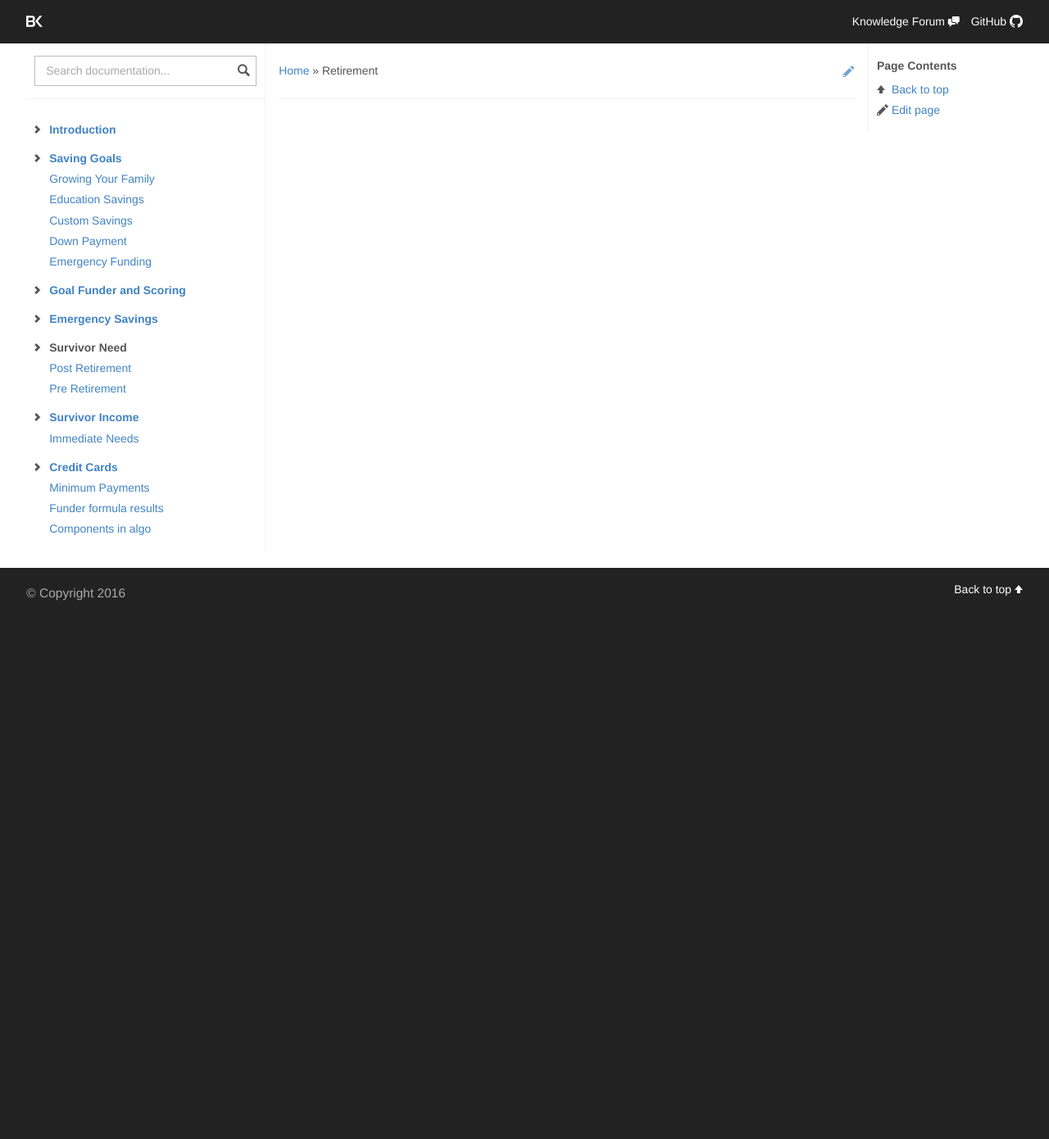
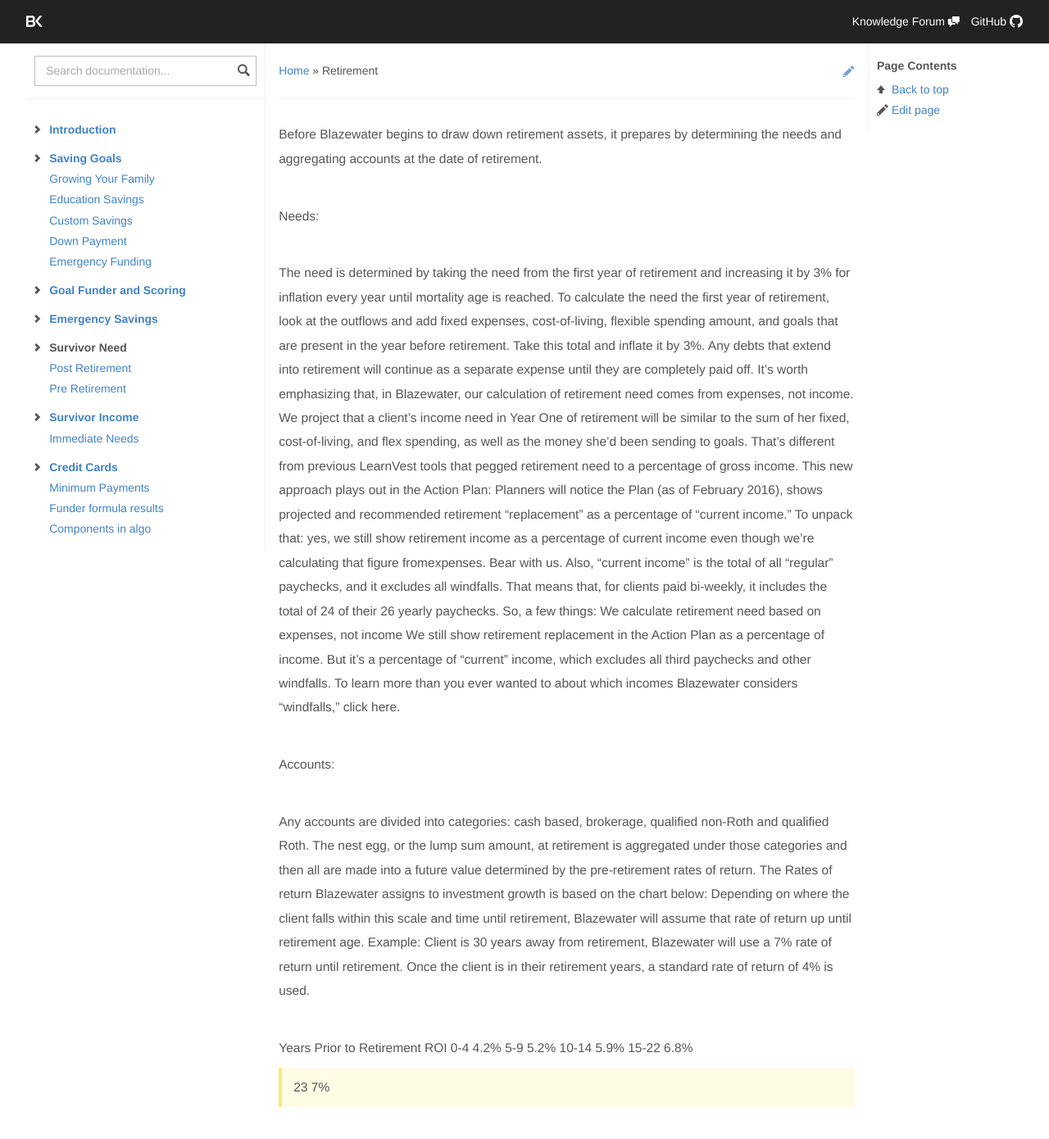
Before and after one commit to skoroth-kw/dockit, a Jekyll site: the page built from retirement/index.md, in a window 1280 px wide and 1400 px high. Shown: the top 1390 px of the window at 82% size. Built offline with Jekyll 4.4.1, drawn with Linux system fonts in a browser that asks for light colours; nearby versions of some CDN libraries; some of the changed text lies outside the part shown.

Commit message:
Updated index.md

```diff
--- a/retirement/index.md
+++ b/retirement/index.md
@@ -3,3 +3,54 @@
 title: Retirement
 published: true
 ---
+Before Blazewater begins to draw down retirement assets, it prepares by determining the needs and aggregating accounts at the date of retirement.
+
+Needs:
+
+The need is determined by taking the need from the first year of retirement and increasing it by 3% for inflation every year until mortality age is reached. To calculate the need the first year of retirement, look at the outflows and add fixed expenses, cost-of-living, flexible spending amount, and goals that are present in the year before retirement. Take this total and inflate it by 3%. Any debts that extend into retirement will continue as a separate expense until they are completely paid off.
+It’s worth emphasizing that, in Blazewater, our calculation of retirement need comes from expenses, not income. We project that a client’s income need in Year One of retirement will be similar to the sum of her fixed, cost-of-living, and flex spending, as well as the money she’d been sending to goals. That’s different from previous LearnVest tools that pegged retirement need to a percentage of gross income.
+This new approach plays out in the Action Plan: Planners will notice the Plan (as of February 2016), shows projected and recommended retirement “replacement” as a percentage of “current income.” To unpack that: yes, we still show retirement income as a percentage of current income even though we’re calculating that figure fromexpenses. Bear with us. Also, “current income” is the total of all “regular” paychecks, and it excludes all windfalls. That means that, for clients paid bi-weekly, it includes the total of 24 of their 26 yearly paychecks.
+So, a few things:
+We calculate retirement need based on expenses, not income
+We still show retirement replacement in the Action Plan as a percentage of income.
+But it’s a percentage of “current” income, which excludes all third paychecks and other windfalls.
+To learn more than you ever wanted to about which incomes Blazewater considers “windfalls,” click here.
+
+Accounts:
+
+Any accounts are divided into categories: cash based, brokerage, qualified non-Roth and qualified Roth. The nest egg, or the lump sum amount, at retirement is aggregated under those categories and then all are made into a future value determined by the pre-retirement rates of return.
+The Rates of return Blazewater assigns to investment growth is based on the chart below: Depending on where the client falls within this scale and time until retirement, Blazewater will assume that rate of return up until retirement age.
+Example: Client is 30 years away from retirement, Blazewater will use a 7% rate of return until retirement.
+Once the client is in their retirement years, a standard rate of return of 4% is used.
+
+Years Prior to Retirement
+ROI
+0-4
+4.2%
+5-9
+5.2%
+10-14
+5.9%
+15-22
+6.8%
+>23
+7%
+
+How to calculate
+The first non-zero category is chosen from the hierarchy (See below).  Decumulation is calculated according to the following and in the order it appears:
+Ending balance of account = Original balance + return – taxes - needs
+1.    Any return on the investments during retirement years is calculated and added into the account first based on a 4% rate of return.
+2.   Taxes are calculated according to the client’s effective tax rate and subtracted from the account. These are only calculated on brokerage and qualified non-Roth accounts.
+3.   The drawdown amount (needs) is subtracted from the account.
+a.   If this amount is greater than the account balance itself, the next account is chosen from the hierarchy
+4.   If there is a shortfall, the amount of the shortfall is saved separately with the taxes needed to meet the client’s needs
+
+Order of Decumulation:
+
+Blazewater sets a client on the path withdrawing retirement assets (during retirement, of course), in the following order:
+
+Asset Type
+Cash + Cash Equivalents
+Brokerage
+Non-Roth Qualified Accounts
+Roth Qualified Accounts
```
